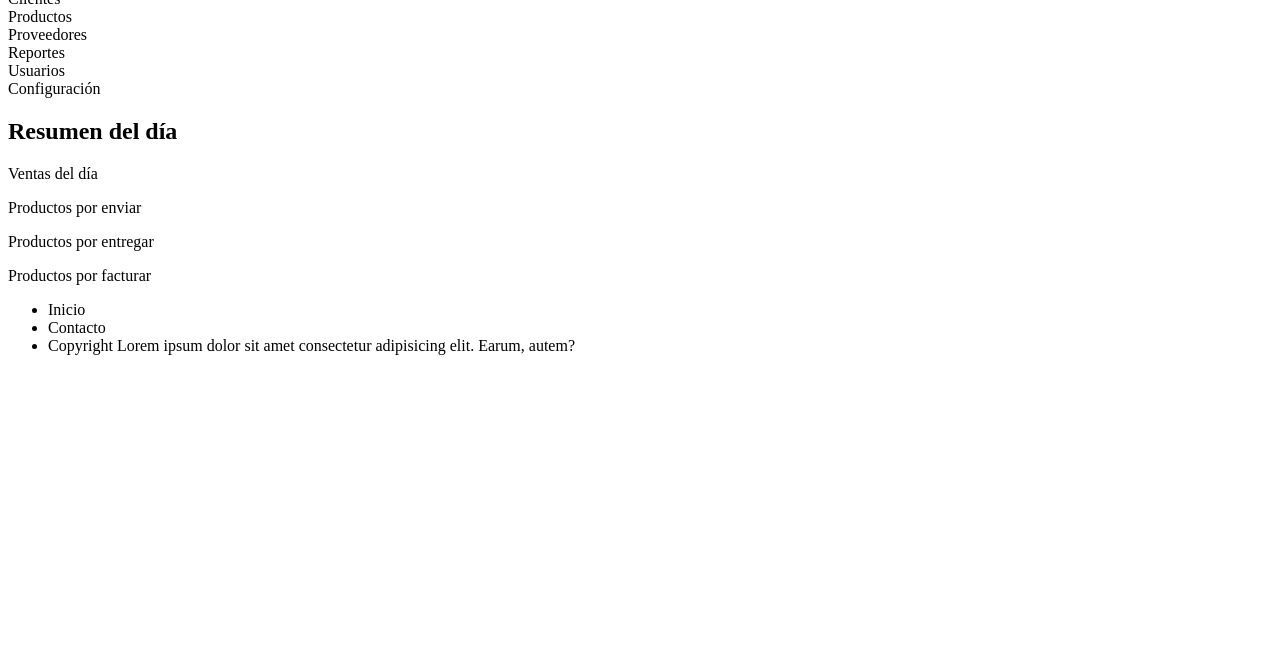
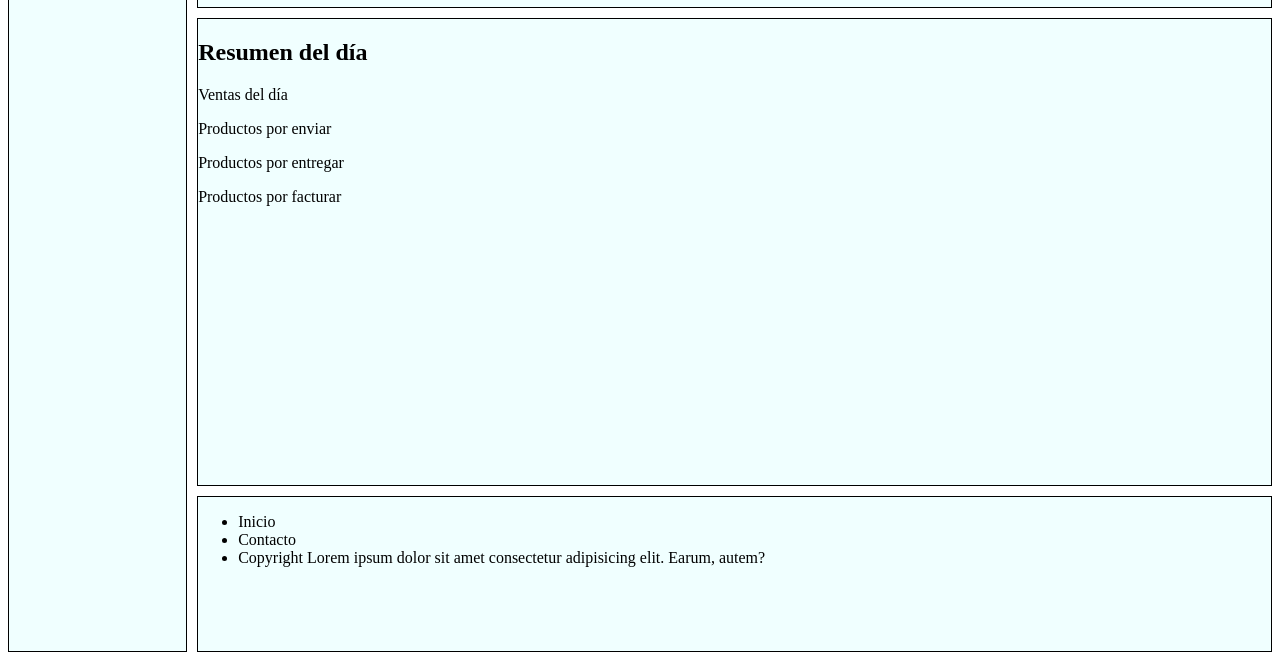
Before and after one commit to aurons117/Gestion_inventarios, a plain HTML site: page index.html in a window 1280 px wide. Shown: the part 156-816 px from the top of the page. Drawn offline with Linux system fonts and the light colour scheme.

Commit message:
Se definió el grid de la pantalla principal

```diff
--- a/index.html
+++ b/index.html
@@ -9,7 +9,7 @@
 </head>
 <body>
     <div class="container">
-        <header>
+        <header class="perfil">
             <img src="" alt="Foto del usuario">
             <p>Nombre del usuario</p>
             <p>Perfil del usuario</p>
@@ -24,14 +24,14 @@
             <div class="menuOption">Usuarios</div>
             <div class="menuOption">Configuración</div>
         </nav>
-        <section>
+        <section class="contenido">
             <h1>Resumen del día</h1>
             <p>Ventas del día</p>
             <p>Productos por enviar</p>
             <p>Productos por entregar</p>
             <p>Productos por facturar</p>
         </section>
-        <footer>
+        <footer class="pie">
             <ul>
                 <li>Inicio</li>
                 <li>Contacto</li>
--- a/src/styles.css
+++ b/src/styles.css
@@ -0,0 +1,35 @@
+.container {
+    display: grid;
+    grid-template-columns: 0.5fr 3fr;
+    grid-template-rows: 1fr 3fr 1fr;
+    /* border: 1px solid black; */
+    grid-template-areas:    "menu perfil"
+                            "menu contenido"
+                            "menu pie";
+    height: 100vh;
+    grid-gap: 10px;
+}
+
+.menu{
+    grid-area: menu;
+    border: 1px solid black;
+    background-color: azure;
+}
+
+.perfil {
+    grid-area: perfil;
+    border: 1px solid black;
+    background-color: azure;
+}
+
+.contenido {
+    grid-area: contenido;
+    border: 1px solid black;
+    background-color: azure;
+}
+
+.pie {
+    grid-area: pie;
+    border: 1px solid black;
+    background-color: azure;
+}
```
